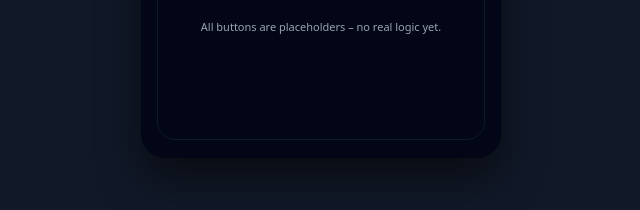
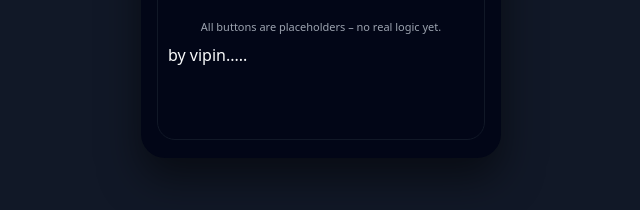
Before and after one commit to vipinsgit-hub/stats, a plain HTML site: page index.html in a window 1280 px wide. Shown: the part 562-772 px from the top of the page, 319-959 px from the left. Drawn offline with Linux system fonts and the light colour scheme.

Commit message:
creator name is added

```diff
--- a/index.html
+++ b/index.html
@@ -348,6 +348,7 @@
       </div>
       <div> </div>
       <div class="hint-text">All buttons are placeholders – no real logic yet.</div>
+      <div>by vipin.....</div>
     </div>
   </div>
 </body>
```
